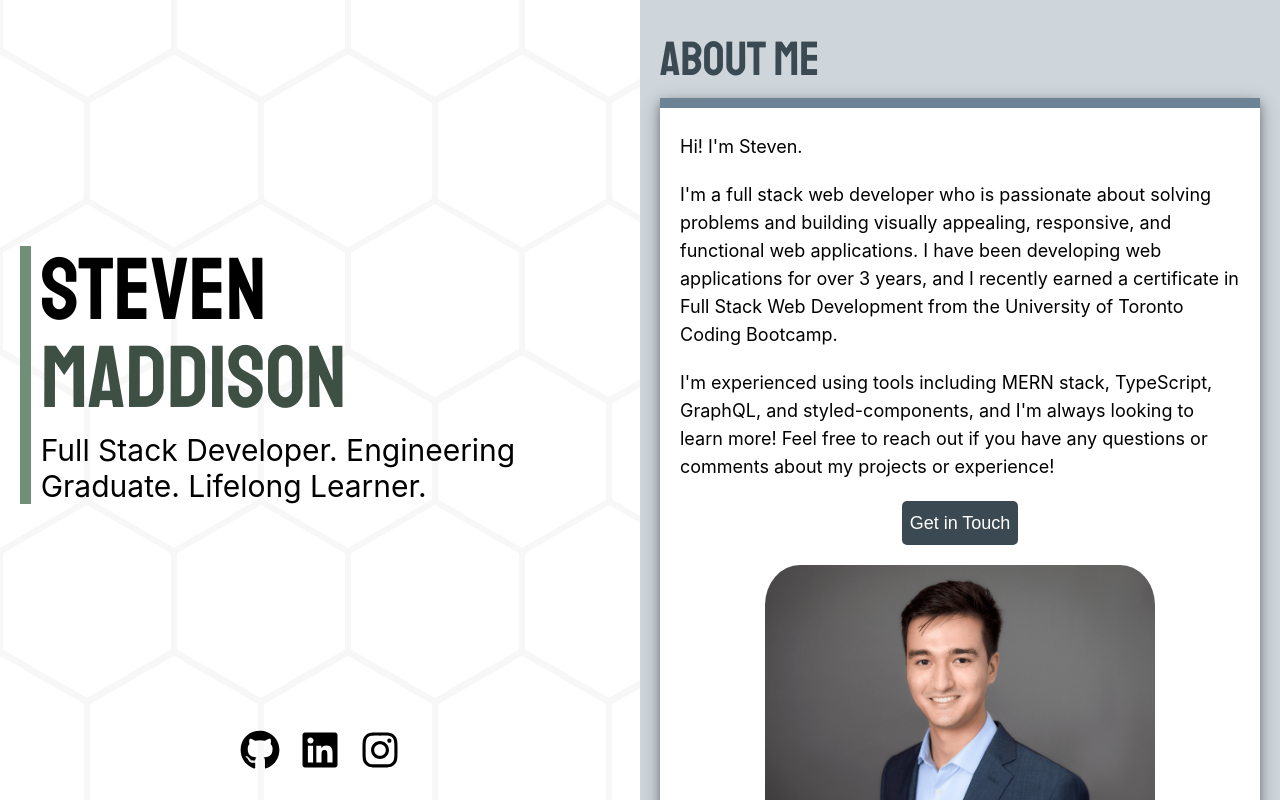
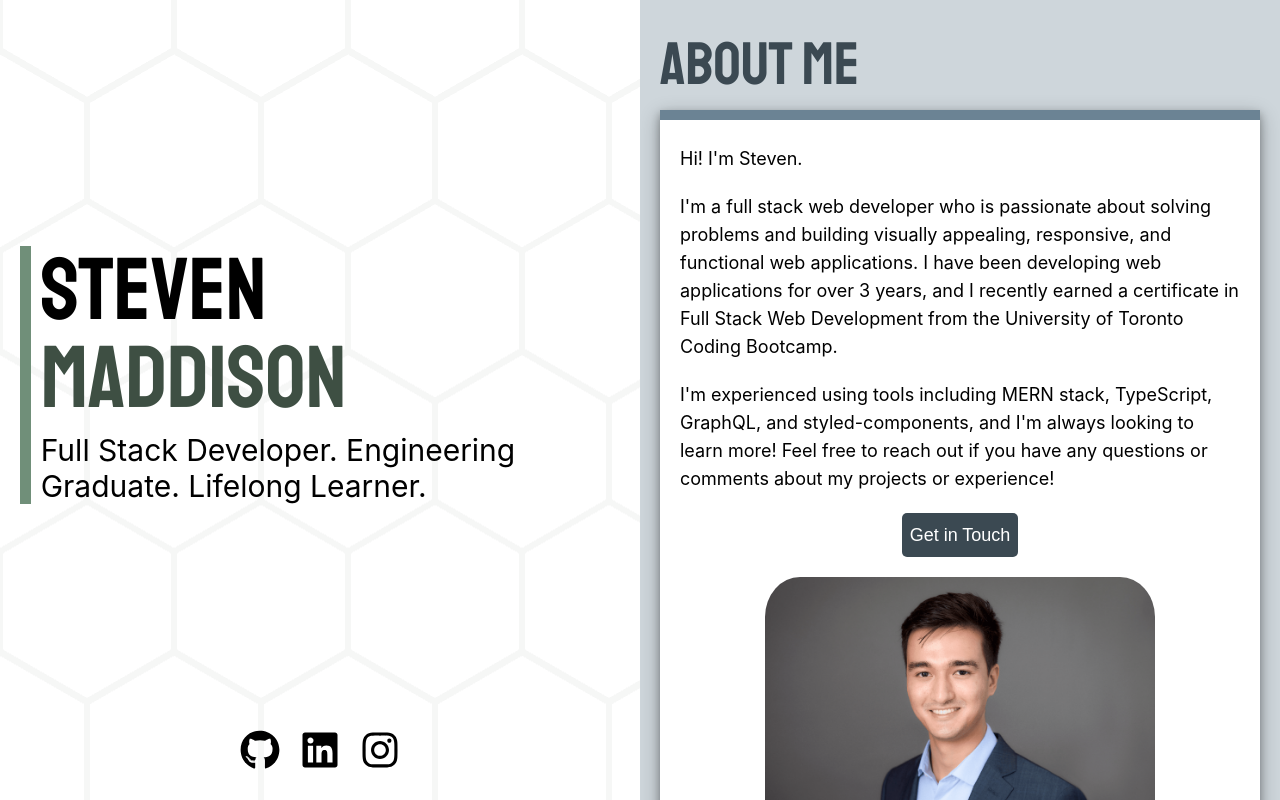
Before and after one commit to Stevtm/portfolio-v4, a React (Create React App) app: page / in a window 1280 px wide. Built offline with nearby package versions, Linux system fonts and the light colour scheme.

Commit message:
increase section header font size

```diff
--- a/src/components/About/styles.ts
+++ b/src/components/About/styles.ts
@@ -39,7 +39,7 @@ export const HeaderText = styled.h2`
 	/* typography */
 	color: ${({ theme }) => theme.pastelBlue.dark};
 	font-family: "Staatliches";
-	font-size: 3rem;
+	font-size: 3.75rem;
 	font-weight: 500;
 	line-height: 1;
 
--- a/src/components/Portfolio/styles.ts
+++ b/src/components/Portfolio/styles.ts
@@ -37,7 +37,7 @@ export const HeaderText = styled.h2`
 	/* typography */
 	color: ${({ theme }) => theme.pastelGreen.dark};
 	font-family: "Staatliches";
-	font-size: 3rem;
+	font-size: 3.75rem;
 	font-weight: 500;
 	line-height: 1;
 `;
--- a/src/components/Resume/styles.ts
+++ b/src/components/Resume/styles.ts
@@ -33,7 +33,7 @@ export const HeaderText = styled.h2`
 	/* typography */
 	color: ${({ theme }) => theme.prussianBlue.dark};
 	font-family: "Staatliches";
-	font-size: 3rem;
+	font-size: 3.75rem;
 	font-weight: 500;
 	line-height: 1;
 `;
```
